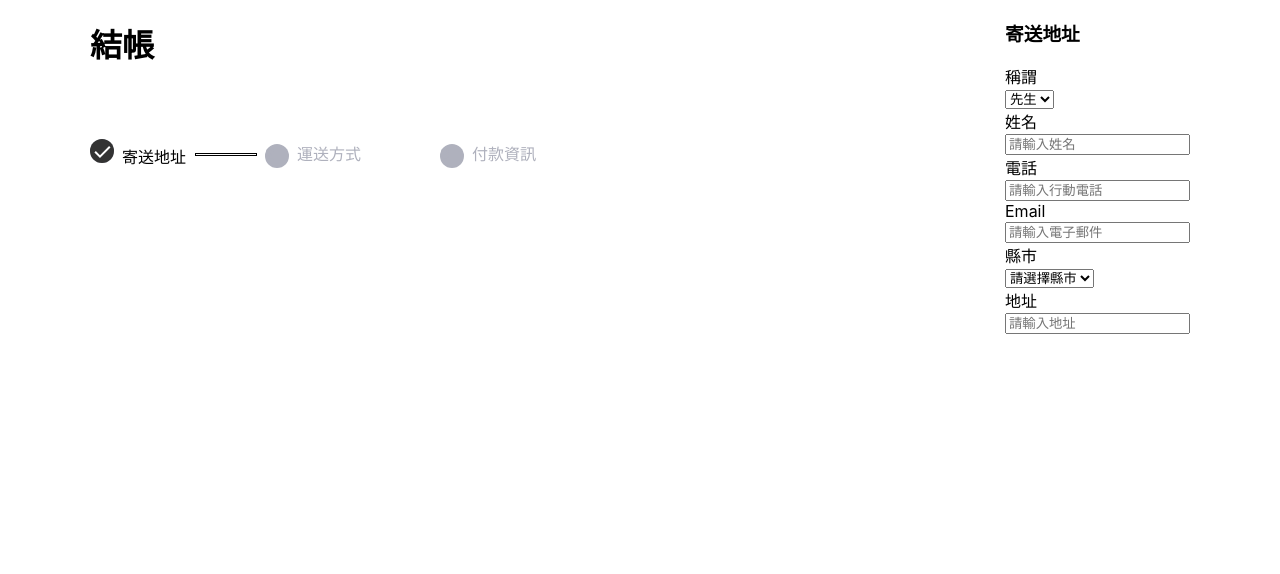
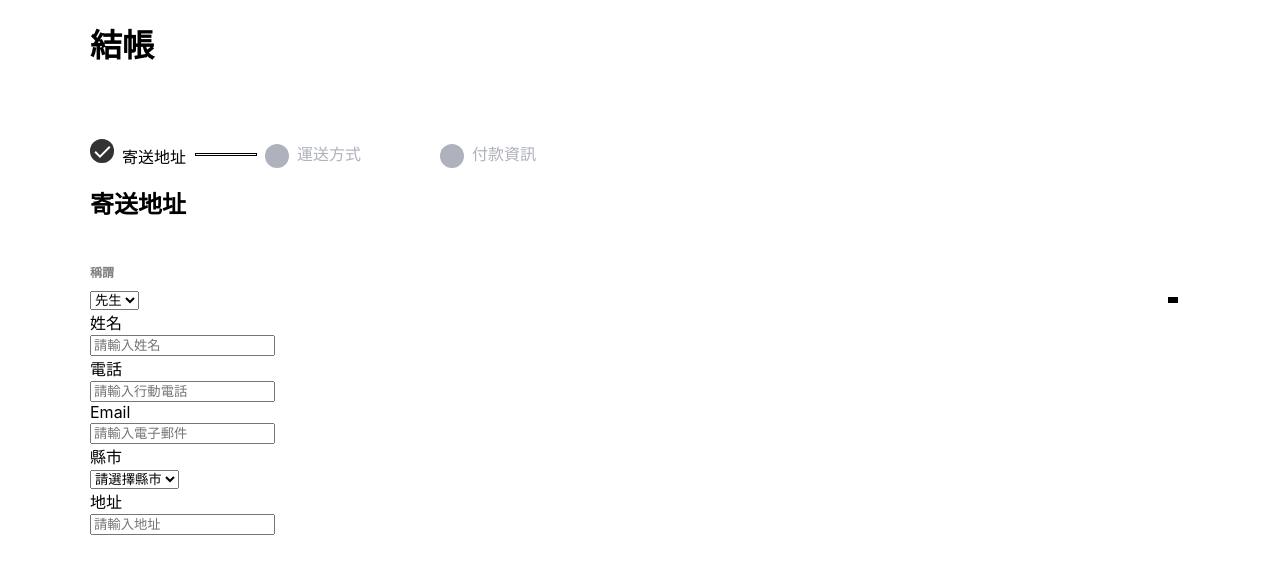
Before and after one commit to thAilurus/Alpha-shop, a React (Create React App) app: page / in a window 1280 px wide. Shown: the top 574 px of the page. Built offline with nearby package versions, Linux system fonts and the light colour scheme.

Commit message:
Add CSS style on Step1

```diff
--- a/src/components/main.module.scss
+++ b/src/components/main.module.scss
@@ -1,5 +1,6 @@
 .mainContainer {
   display: flex;
+  flex-direction: column;
   position: relative;
   max-width: 1100px;
   margin: 0 auto;
--- a/src/components/register/form/Step1/Step1.jsx
+++ b/src/components/register/form/Step1/Step1.jsx
@@ -4,13 +4,15 @@ import styles from './Step1.module.scss'
 export function Step1 () {
   return (
     <>
-      <form class="col col-12" data-phase="address">
-        <h3 class="form-title">寄送地址</h3>
-        <section class="form-body col col-12">
+      <form className={styles.step1Address} data-phase="address">
+        <h3 className={styles.title}>寄送地址</h3>
+        <section className={styles.formBody}>
+          {/*使用display: grid劃分*/}
           <div class="col col-12">
-            <div class="input-group input-w-lg-2 input-w-sm-s1">
-              <div class="input-label">稱謂</div>
-              <div class="select-container">
+
+            <div className={styles.inputGroup}>
+              <div className={styles.inputLabel}>稱謂</div>
+              <div className={styles.selectContainer}>
                 <select>
                   <option value="mr" selected>先生</option>
                   <option value="ms">女士</option>
--- a/src/components/register/form/Step1/Step1.module.scss
+++ b/src/components/register/form/Step1/Step1.module.scss
@@ -0,0 +1,45 @@
+.step1Address {
+  display: flex;
+  flex-direction: column;
+
+  .title {
+    font-weight: 700;
+    font-size: 24px;
+    line-height: 24px;
+  }
+
+  .formBody {
+    display: flex;
+    justify-content: space-around;
+    flex-direction: column;
+
+    .inputGroup {
+      margin-top: 24px;
+
+      .inputLabel {
+        font-weight: bold;
+        font-size: 12px;
+        line-height: 16px;
+        color: #808080;
+        margin-bottom: 8px;
+      }
+
+      .selectContainer {
+        position: relative;
+
+        &::after {
+          position: absolute;
+          top: 50%;
+          right: 12px;
+          transform: translateY(-50%);
+          z-index: -2;
+          pointer-events: none;
+          border-style: solid;
+          border-width: 6px 5px 0 5px;
+          border-color: var(--select-arrow) transparent transparent transparent;
+          content: "";
+        }
+      }
+    }
+  }
+}
```
